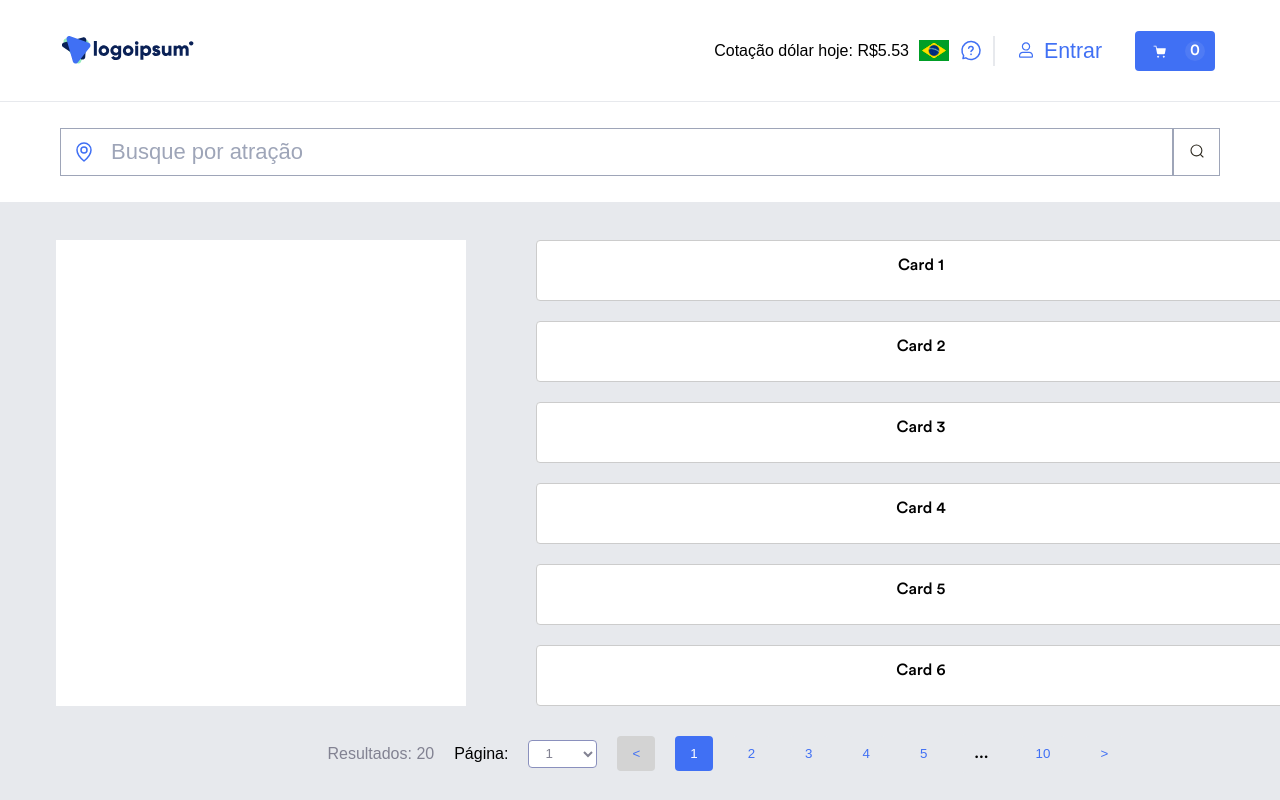
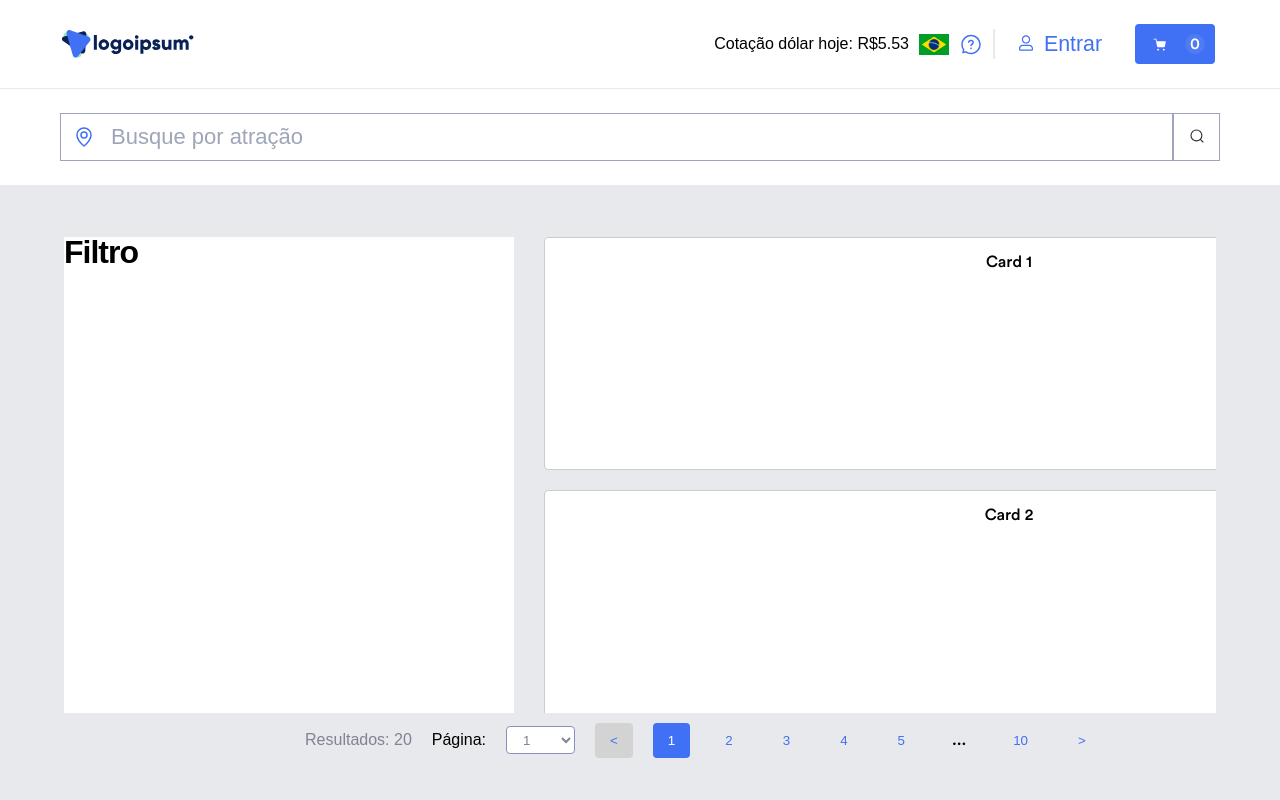
Before and after one commit to just-trial/frontend, a React (Vite) app: page / in a window 1280 px wide. Built offline with nearby package versions, Linux system fonts and the light colour scheme.

Commit message:
[Grid] layout styling

```diff
--- a/src/App.css
+++ b/src/App.css
@@ -11,5 +11,5 @@
   flex-grow: 1;
   overflow-y: auto;
   background-color: #E7E9ED;
-  padding: 18px 36px;
+  padding: 32px 64px;
 }
--- a/src/components/Grid.css
+++ b/src/components/Grid.css
@@ -6,6 +6,8 @@
   width: 100%;
   margin: 0;
   padding: 0;
+  flex: 1;
+  overflow-y: auto;
 }
 
 /* Desktop styles */
@@ -51,15 +53,17 @@
 
 /* Styles for filter box */
 .filter-box {
-  grid-column: span 4; /* Occupy 5 grid items */
+  grid-column: span 4; /* Occupy 4 grid items */
   background-color: #FFFFFFFF;
-  margin: 20px;
+  margin: 20px 0;
+  max-height: 1100px;
+  overflow-y: auto;
 }
 
 /* Styles for main box */
 .main-box {
-  grid-column: span 7; /* Occupy 7 grid items */
-  padding: 20px;
+  grid-column: span 8; /* Occupy 8 grid items */
+  padding: 20px 0;
   height: 100%;
 }
 
@@ -79,5 +83,5 @@
   padding: 15px;
   text-align: center;
   border-radius: 4px;
-  flex: 1;
+  height: 233px;
 }
--- a/src/components/Grid.tsx
+++ b/src/components/Grid.tsx
@@ -3,7 +3,9 @@ import './Grid.css';
 const Grid = () => {
   return (
     <div className="grid-container">
-      <div className="filter-box"></div>
+      <div className="filter-box">
+        <h2>Filtro</h2>
+      </div>
       <div className="main-box">
         <div className="cards-container">
           <div className="card">Card 1</div>
```
